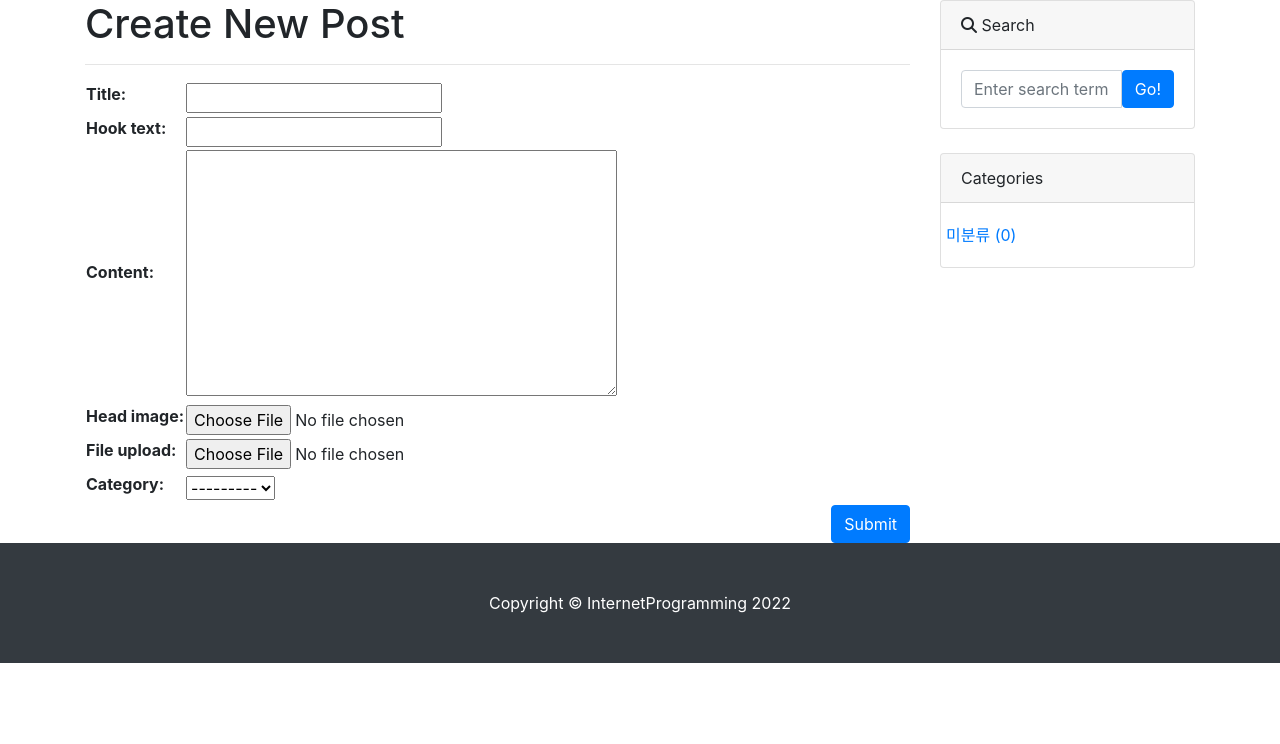
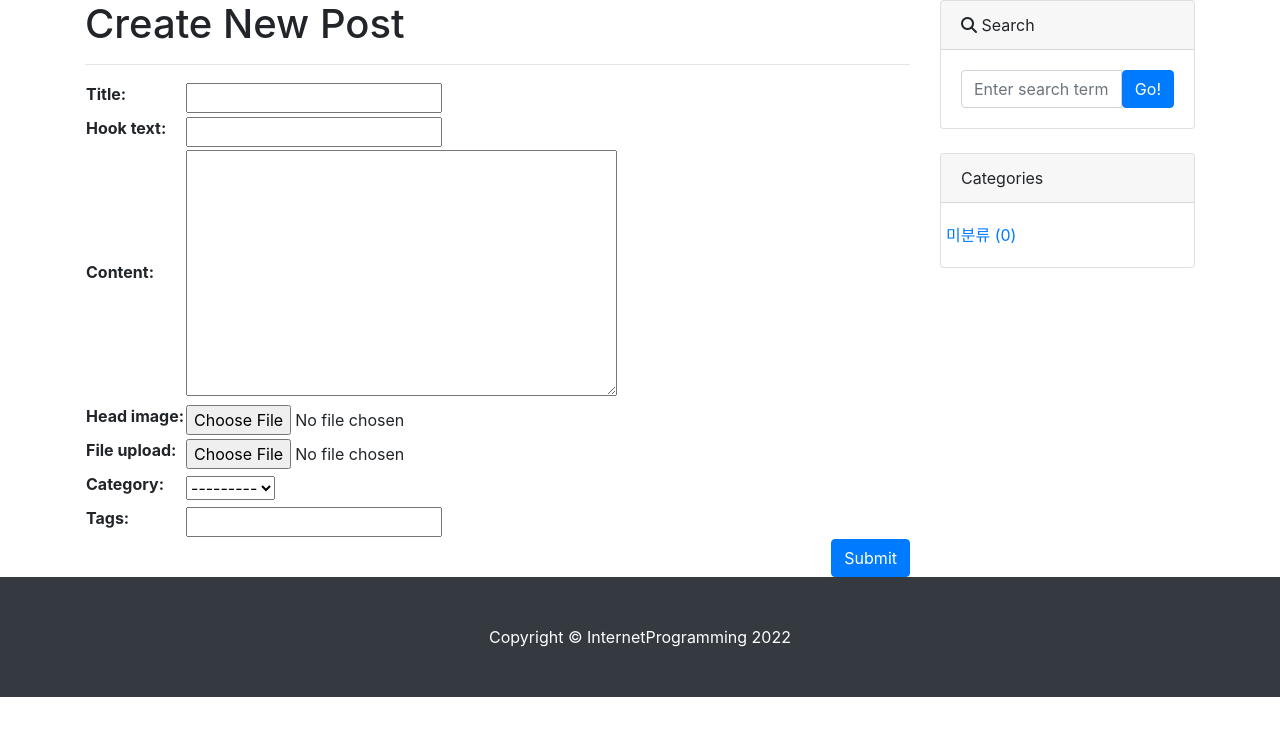
Before and after one commit to soyoon1/Django22-02-1, a Django app: page /blog/create_post/ in a window 1280 px wide. Shown: the part 56-800 px from the top of the page. Run offline with Django 4.2, Linux system fonts and the light colour scheme; the visitor is signed in with stand-in values (Sample User, id 1); data that the repository does not hold is empty; some libraries are stand-ins or nearby versions.

Commit message:
태그 선택란 추가하기

```diff
--- a/blog/models.py
+++ b/blog/models.py
@@ -42,7 +42,7 @@ class Post(models.Model):
     author = models.ForeignKey(User, null=True, on_delete=models.SET_NULL)
 
     category = models.ForeignKey(Category, null=True, blank=True, on_delete=models.SET_NULL) # null은 null이라는 값을 넣을수 있는것..  blank가 있어야 카테고리없는 거 허용
-    tags = models.ManyToManyField(Tag, blank=True) # null = True 포함되어 있어서 적을 필요없음 on_delete도 마찬가지임.
+    tags = models.ManyToManyField(Tag, null=True, blank=True) # null = True 포함되어 있어서 적을 필요없음 on_delete도 마찬가지임.
 
     def __str__(self):
         return f'[{self.pk}]{self.title}:: {self.author} : {self.created_at}'
--- a/blog/templates/blog/post_detail.html
+++ b/blog/templates/blog/post_detail.html
@@ -33,7 +33,7 @@
                         </header>
                         <!-- 수정 페이지로 이동 -->
                         {% if user.is_authenticated and user == post.author %}
-                             <a href="/blog/update_post/{{post.pk}}" role="button"
+                             <a href="/blog/update_post/{{post.pk}}/" role="button"
                                 class="btn btn-info btn-sm float-right">
                                 <i class ="fas fa-pen"> Edit Post</i>
                              </a>
--- a/blog/templates/blog/post_form.html
+++ b/blog/templates/blog/post_form.html
@@ -11,6 +11,10 @@
     {% csrf_token %} <!--csrf공격 막기 위함.-->
     <table>
       {{form}}
+      <tr>
+        <th><label for="id_tags">Tags:</label></th>
+        <td><input type="text" id="id_tags" name="tags_str"></td>
+      </tr>
     </table>
     <button type="submit" class="btn btn-primary float-right">Submit</button>
   </form>
--- a/blog/templates/blog/post_update_form.html
+++ b/blog/templates/blog/post_update_form.html
@@ -11,6 +11,10 @@
     {% csrf_token %} <!--csrf공격 막기 위함.-->
     <table>
       {{form}}
+      <tr>
+        <th><label for="id_tags">Tags:</label></th>
+        <td><input type="text" id="id_tags" name="tags_str" value="{{tags_str_default}}"></td>
+      </tr>
     </table>
     <button type="submit" class="btn btn-primary float-right">Submit</button>
   </form>
--- a/blog/views.py
+++ b/blog/views.py
@@ -3,11 +3,12 @@ from .models import Post, Category, Tag                             # 카테고
 from django.views.generic import ListView, DetailView, CreateView, UpdateView
 from django.contrib.auth.mixins import LoginRequiredMixin, UserPassesTestMixin
 from django.core.exceptions import PermissionDenied
+from django.utils.text import slugify
 
 # Create your views here.
 class PostUpdate(LoginRequiredMixin, UpdateView):
     model = Post
-    fields = ['title', 'hook_text', 'content', 'head_image', 'file_upload', 'category', 'tags']
+    fields = ['title', 'hook_text', 'content', 'head_image', 'file_upload', 'category']  # , 'tags'
 
     template_name = 'blog/post_update_form.html' # 클래스에서도 직접적으로 템플릿을 부를 수 있다.
 
@@ -17,15 +18,37 @@ class PostUpdate(LoginRequiredMixin, UpdateView):
         else:
             raise PermissionDenied
 
+    def form_valid(self, form):
+        response = super(PostUpdate, self).form_valid(form)
+        self.object.tags.clear()
+        tags_str = self.request.POST.get('tags_str')
+        if tags_str:
+            tags_str = tags_str.strip()
+            tags_str = tags_str.replace(',', ';')
+            tags_list = tags_str.split(';')
+            for t in tags_list:
+                t = t.strip()
+                tag, is_tag_created = Tag.objects.get_or_create(name=t)  # 태그 기존에 있는 거 가져오든지 아님 새로 만드는 행동함.
+                if is_tag_created:
+                    tag.slug = slugify(t, allow_unicode=True)  # 슬러그까지 추가해서 저장.
+                    tag.save()
+                self.object.tags.add(tag)
+        return response
+
     def get_context_data(self, *, object_list=None, **kwargs):
         context = super(PostUpdate, self).get_context_data()
+        if self.object.tags.exists():
+            tags_str_list = list()                # string 배열들로 만들고 하나의 string으로 만듦.
+            for t in self.object.tags.all():
+                tags_str_list.append(t.name)
+            context['tags_str_default'] = ';'.join(tags_str_list)      # 다 합쳐서 각각을 ;으로 구분하게 만듦.
         context['categories'] = Category.objects.all()                                   # 카테고리부분 사이드바 내용 위해 추가해줌.
         context['no_category_post_count'] = Post.objects.filter(category=None).count
         return context
 
 class PostCreate(LoginRequiredMixin, UserPassesTestMixin, CreateView):
     model = Post
-    fields = ['title','hook_text', 'content', 'head_image', 'file_upload','category']
+    fields = ['title','hook_text', 'content', 'head_image', 'file_upload','category'] # , 'tags' 태그 구분 딜리미터 , ; 만 씀.
 
     def test_func(self):
         return self.request.user.is_superuser or self.request.user.is_staff
@@ -34,7 +57,20 @@ class PostCreate(LoginRequiredMixin, UserPassesTestMixin, CreateView):
         current_user = self.request.user
         if current_user.is_authenticated and (current_user.is_superuser or current_user.is_staff):
             form.instance.author = current_user
-            return super(PostCreate, self).form_valid(form)
+            response = super(PostCreate, self).form_valid(form)
+            tags_str = self.request.POST.get('tags_str') # POST 우리가 쓰고 있는 모델명이 아니라 사용자가 request할 떄 URL없이 비교적 긴 데이터 전달할 때 쓰는 전달 방식
+            if tags_str :
+                tags_str = tags_str.strip()
+                tags_str = tags_str.replace(',',';')
+                tags_list = tags_str.split(';')
+                for t in tags_list:
+                    t = t.strip()
+                    tag, is_tag_created = Tag.objects.get_or_create(name=t)       # 태그 기존에 있는 거 가져오든지 아님 새로 만드는 행동함.
+                    if is_tag_created:
+                        tag.slug = slugify(t, allow_unicode = True)               # 슬러그까지 추가해서 저장.
+                        tag.save()
+                    self.object.tags.add(tag)
+            return response
         else:
             return redirect('/blog/')
 
```
